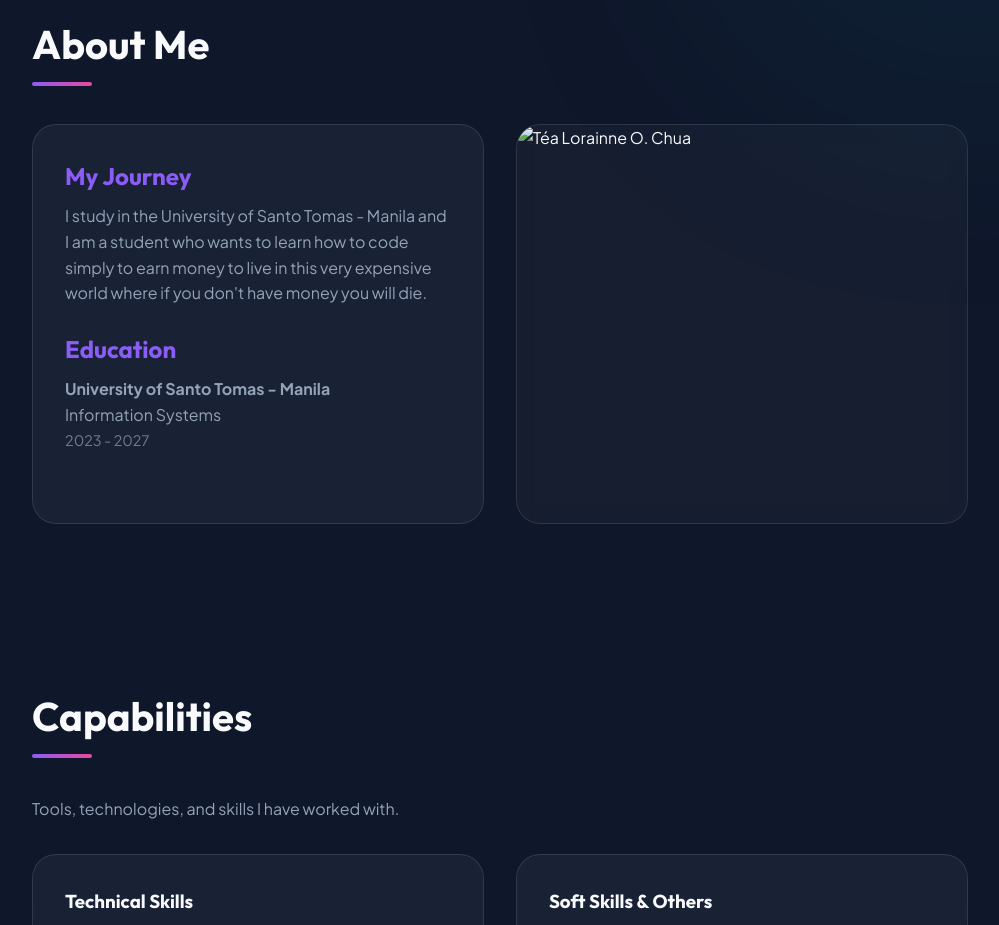
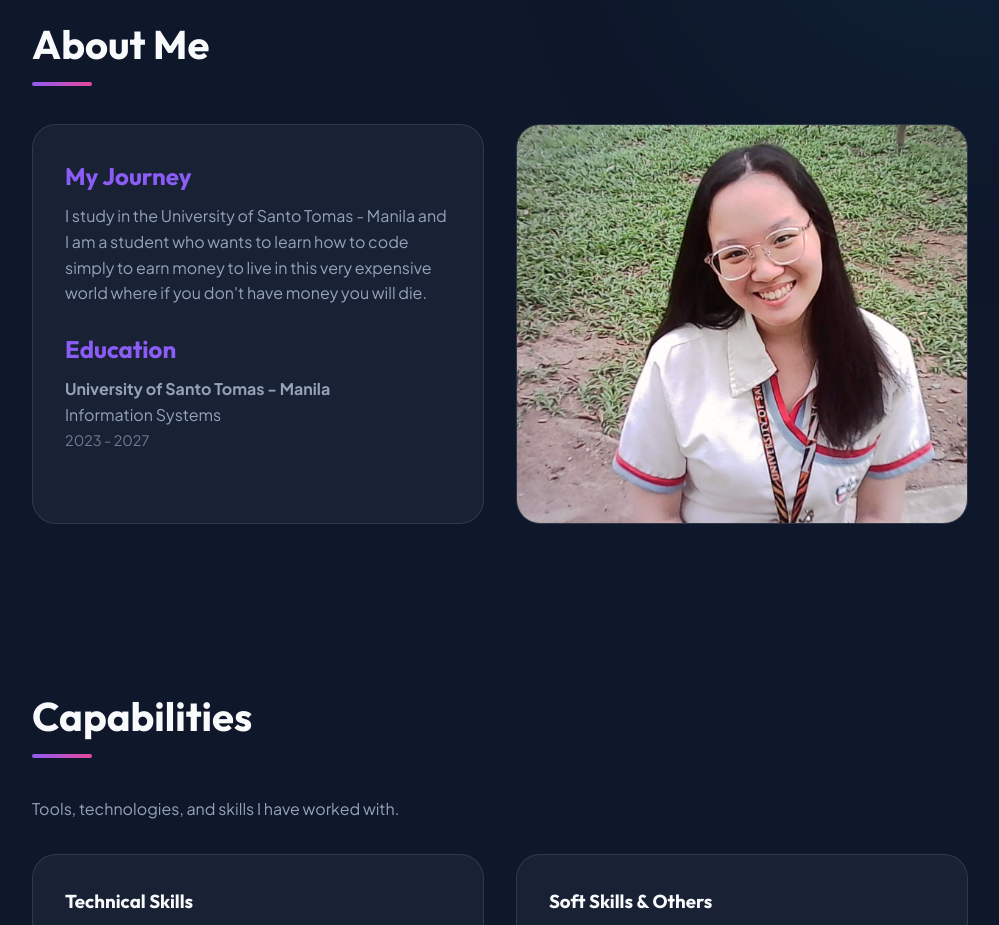
Before and after one commit to ctealo1/Tea-Portfolio, a plain HTML site: page intro.html in a window 1280 px wide. Shown: the part 820-1745 px from the top of the page, without its empty margins (140-1139 px from the left). Drawn offline with Linux system fonts and the light colour scheme.

Commit message:
Change profile photo and add assets folder

```diff
--- a/intro.html
+++ b/intro.html
@@ -310,7 +310,7 @@
 
                 <div class="card"
                     style="display: flex; align-items: center; justify-content: center; min-height: 400px; background: rgba(255,255,255,0.03); overflow: hidden; padding: 0;">
-                    <img src="./assets/profile.jfif" alt="Téa Lorainne O. Chua"
+                    <img src="./assets/profile.jpg" alt="Téa Lorainne O. Chua"
                         style="width: 100%; height: 100%; object-fit: cover;">
                 </div>
             </div>
```
Also changed, not shown: assets/profile.jpg (added).
